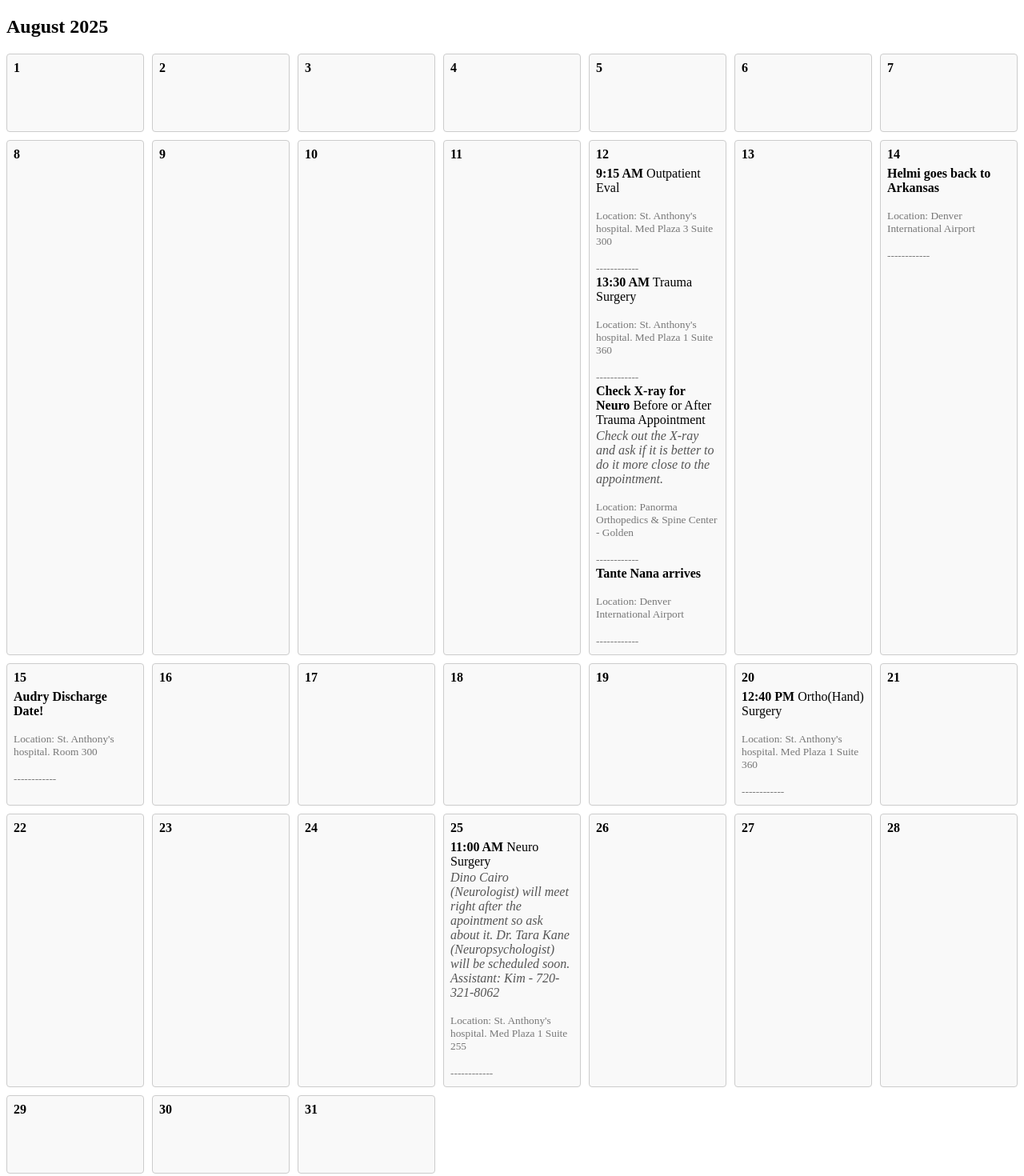
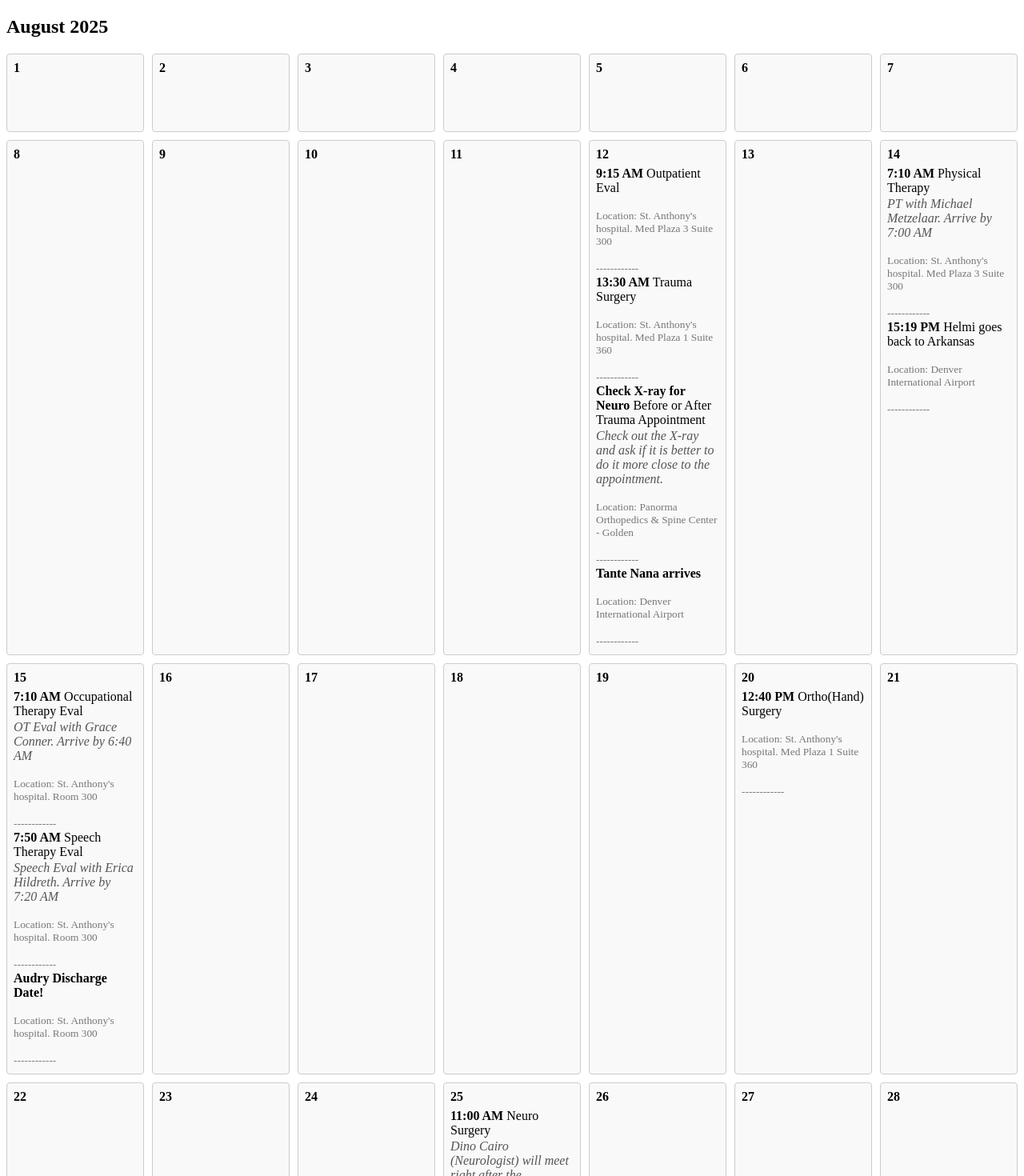
Before and after one commit to Helmi-Y/HakeemCalendar, an Angular app: page / in a window 1280 px wide. Shown: the top 1470 px of the page at 80% size. Built offline with nearby package versions, Linux system fonts and the light colour scheme.

Commit message:
added appointments

```diff
--- a/src/app/calendar/calendar.ts
+++ b/src/app/calendar/calendar.ts
@@ -54,10 +54,31 @@ export class Calendar implements OnInit{
     },
     {
       date: 14,
-      title: '',
-      time: 'Helmi goes back to Arkansas',
+      title: 'Physical Therapy',
+      time: '7:10 AM',
+      description: 'PT with Michael Metzelaar. Arrive by 7:00 AM',
+      location: 'St. Anthony\'s hospital. Med Plaza 3 Suite 300'
+    },
+    {
+      date: 14,
+      title: 'Helmi goes back to Arkansas',
+      time: '15:19 PM',
       description: '',
       location: 'Denver International Airport'
+    },
+    {
+      date: 15,
+      title: 'Occupational Therapy Eval',
+      time: '7:10 AM',
+      description: 'OT Eval with Grace Conner. Arrive by 6:40 AM ',
+      location: 'St. Anthony\'s hospital. Room 300'
+    },
+    {
+      date: 15,
+      title: 'Speech Therapy Eval',
+      time: '7:50 AM',
+      description: 'Speech Eval with Erica Hildreth. Arrive by 7:20 AM ',
+      location: 'St. Anthony\'s hospital. Room 300'
     },
     {
       date: 15,
```
